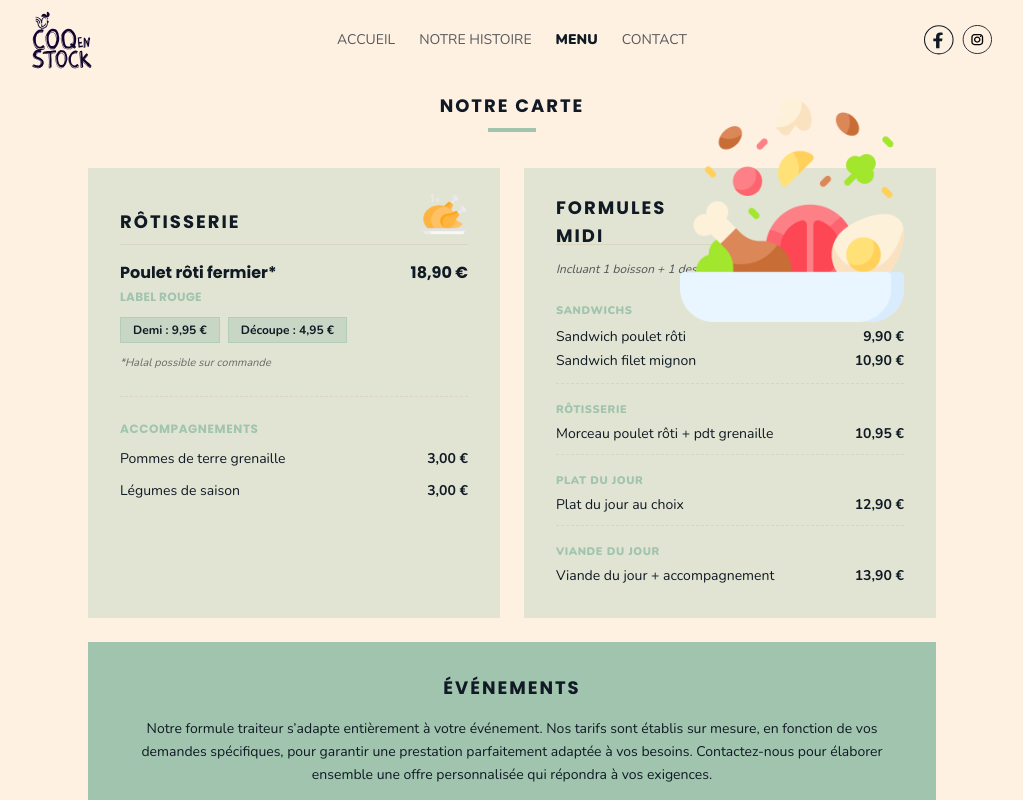
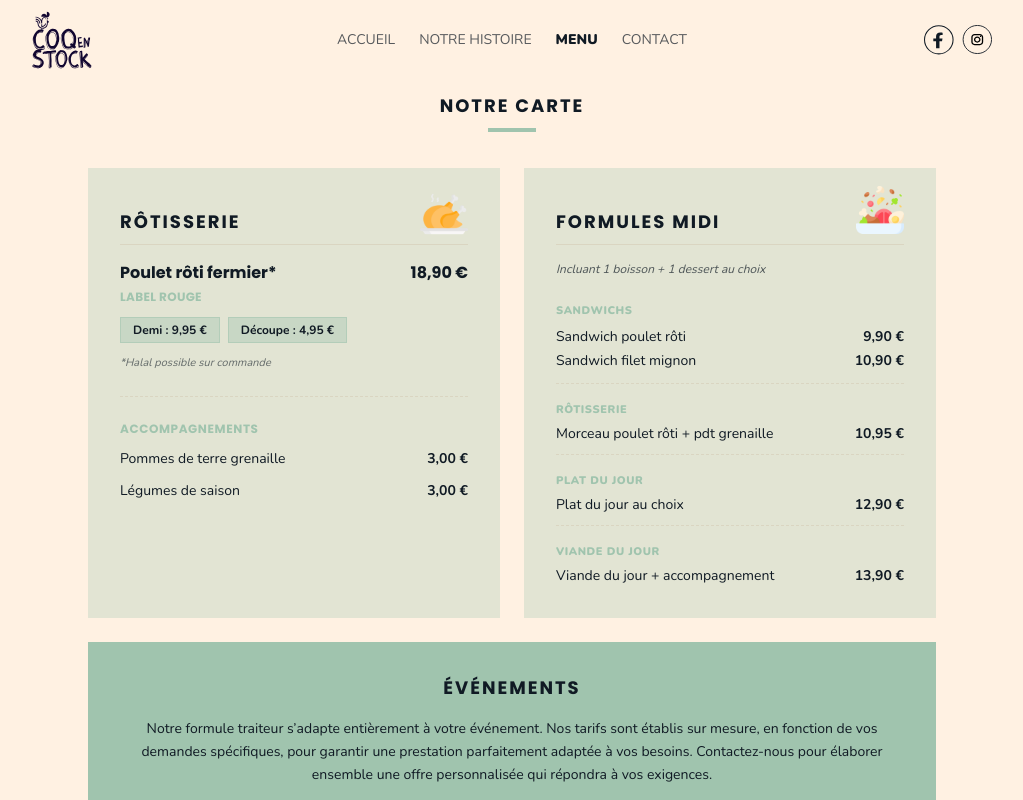
Before and after one commit to remi59800/coq-en-stock-13, a Next.js app: page /notre-carte in a window 1280 px wide. Shown: the top 800 px of the page, without its empty margins (128-1151 px from the left). Built offline with nearby package versions, Linux system fonts and the light colour scheme.

Commit message:
MAJ version framer motion

```diff
--- a/package.json
+++ b/package.json
@@ -15,7 +15,7 @@
     "@mui/material": "^9.4.0",
     "@types/react-google-recaptcha": "^2.1.9",
     "@vercel/analytics": "^1.6.1",
-    "framer-motion": "^12.43.0",
+    "framer-motion": "^13.4.4",
     "next": "^16.3.6",
     "nodemailer": "^10.0.10",
     "react": "^19.3.0",
--- a/src/app/notre-carte/page.tsx
+++ b/src/app/notre-carte/page.tsx
@@ -93,11 +93,11 @@ export default function Menu() {
                   Formules Midi
                 </h2>
                 <Image
-                  className='max-h-56 w-auto relative -top-3'
+                  className='relative -top-3'
                   src='/icons/healthy-food.png'
                   alt='icon-formules'
-                  width={35}
-                  height={35}
+                  width={48}
+                  height={48}
                   priority
                 />
               </div>
```
Also changed, not shown: 1 other file (tests, documents, lock files or other folders).
